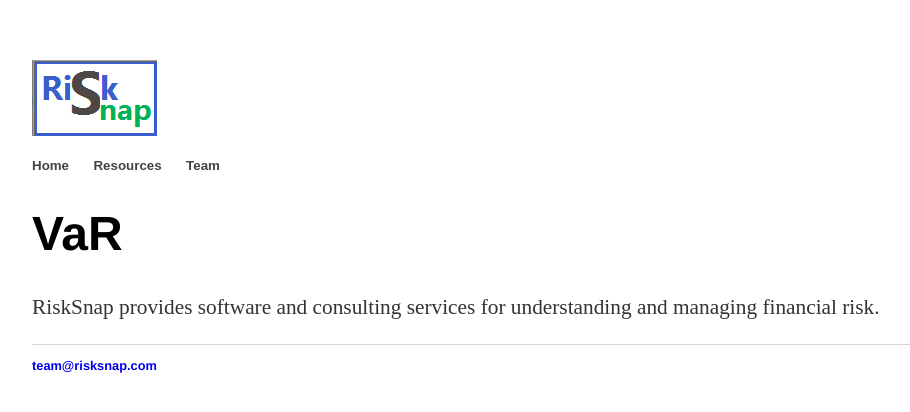
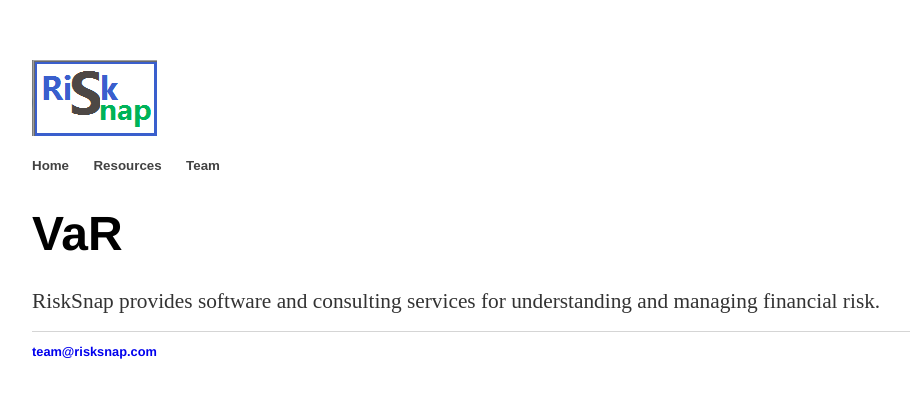
Before and after one commit to risksnap/RiskSnap, a Jekyll site: the page built from index.html, in a window 1280 px wide. Shown: the top 412 px of the page, without its empty margins (160-1070 px from the left). Built offline with Jekyll 4.4.1, drawn with Linux system fonts in a browser that asks for light colours.

Commit message:
Update team page

```diff
--- a/css/main.css
+++ b/css/main.css
@@ -25,10 +25,10 @@ h1 {
     font-size: 3em;
     font-family:'Helvetica', 'Arial', 'Sans-Serif';
 }
-p {
-    font-size: 1.333em;
-    line-height: 1.4em;
-    color: #333;
+p {font-size:1.33333333em;
+   line-height:.75em;
+   vertical-align:-15%;
+   color: #333;
 }
 footer {
     border-top: 1px solid #d5d5d5;
```
